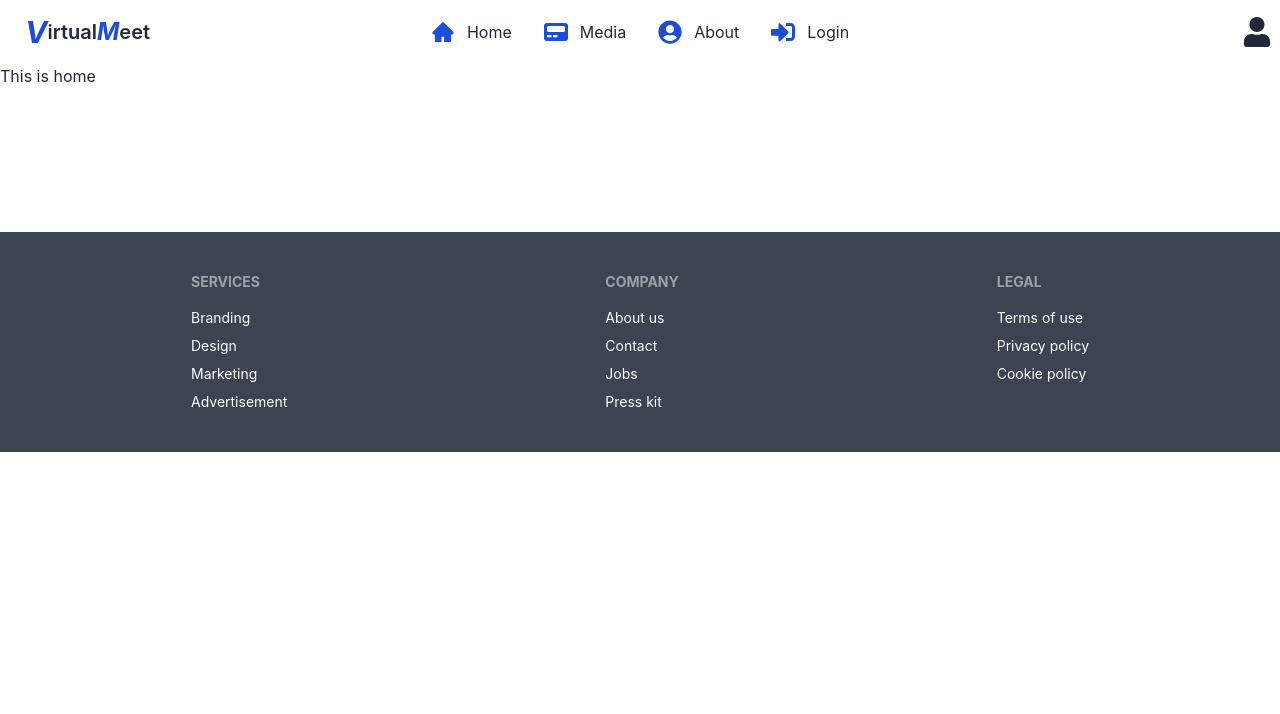
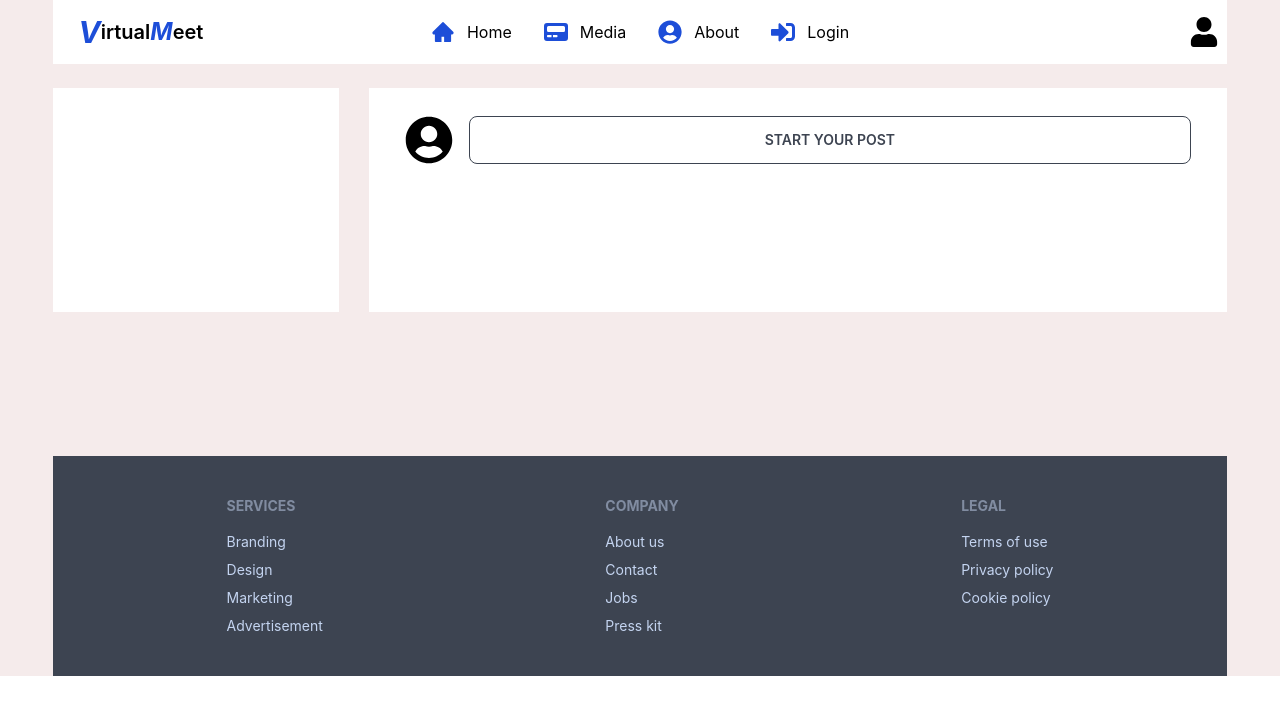
Before and after one commit to Ashrafullislam/virtual-adda, a React (Create React App) app: page / in a window 1280 px wide. Shown: the top 714 px of the page. Built offline with nearby package versions, Linux system fonts and the light colour scheme.

Commit message:
added post modal

```diff
--- a/public/index.html
+++ b/public/index.html
@@ -1,5 +1,5 @@
 <!DOCTYPE html>
-<html lang="en">
+<html lang="en" data-theme="cupcake">
   <head>
     <meta charset="utf-8" />
     <link rel="icon" href="%PUBLIC_URL%/favicon.ico" />
--- a/src/App.css
+++ b/src/App.css
@@ -3,7 +3,7 @@
 }
 .active{
   background-color: rgb(240, 238, 238);
-  color: rgba(0, 0, 0, 0.671);
+  color: rgba(0, 0, 0, 0.801);
 }
 .App-logo {
   height: 40vmin;
--- a/src/App.js
+++ b/src/App.js
@@ -4,7 +4,7 @@ import router from './Routes/Routes/Route';
 
 function App() {
   return (
-    <div className="max-w-[1200] mx-auto">
+    <div className="max-w-[1400px] mx-auto text-black bg-warning">
     <RouterProvider router={router} >
 
     </RouterProvider>
--- /dev/null
+++ b/src/Layout/Main/Main.css
@@ -0,0 +1,11 @@
+.left-side{
+
+}
+.container{
+    display: flex;
+    flex-direction: row;
+    gap: 30px ;
+}
+.input-file{
+
+}
--- a/src/Layout/Main/Main.js
+++ b/src/Layout/Main/Main.js
@@ -2,12 +2,22 @@ import React from 'react';
 import { Outlet } from 'react-router-dom';
 import Footer from '../../Pages/Shared/Footer/Footer';
 import Navbar from '../../Pages/Shared/Navbar/Navbar';
+import  './Main.css';
 
 const Main = () => {
     return (
-        <div >
+        <div className='' >
             <Navbar > </Navbar>
+            <section className=" container w-11/12 mx-auto mt-6"  >
+            <div className='w-1/4 left-side h-56 bg-white'>
+
+            </div>
+
+            <div className='w-3/4 bg-white  '>
             <Outlet > </Outlet>
+
+            </div>
+            </section>
             <Footer > </Footer>
         </div>
     );
--- /dev/null
+++ b/src/Pages/Home/AddPost/AddPost.css
@@ -0,0 +1,48 @@
+
+.wrapper{
+
+    width:100%;
+    height:100%;
+    display:flex;
+    align-items:center;
+    justify-content:start;
+
+}
+    .file-upload{
+
+      height:50px;
+      width:50px;
+      border-radius: 100%;
+      position:relative;
+
+      display:flex;
+      justify-content:center;
+      align-items: center;
+
+      border:4px solid #FFFFFF;
+      overflow:hidden;
+      background-image: linear-gradient(to bottom, #2590EB 50%, #FFFFFF 50%);
+      background-size: 100% 200%;
+      transition: all 1s;
+      color: #FFFFFF;
+      font-size:30px;
+    }
+      input[type='file']{
+
+        height:50px;
+        width:50px;
+        position:absolute;
+        top:0;
+        left:0;
+        opacity:0;
+        cursor:pointer;
+
+      }
+
+      .file-upload:hover{
+
+        background-position: 0 -100%;
+
+        color:#2590EB;
+
+      }
--- /dev/null
+++ b/src/Pages/Home/AddPost/AddPost.js
@@ -0,0 +1,64 @@
+import React from "react";
+import { FaImage, FaUser, FaUserCircle } from "react-icons/fa";
+import './AddPost.css';
+
+const AddPost = () => {
+  return (
+    <section className="w-full bg-white flex gap-4 py-7">
+      {/* user image part */}
+      <div>
+        <FaUserCircle className="text-priamary text-5xl" />
+      </div>
+      {/* input, text part  */}
+      <div className="w-full">
+        <div className="">
+          {/* The button to open modal */}
+          <label htmlFor="addpost"  className=" btn btn-outline btn-neutral outline-neutral bg-white hover:bg-slate-100  w-full hover:text-neutral text-neutral ">
+           Start your post
+          </label>
+
+          {/* Put this part before </body> tag */}
+          <input type="checkbox" id="addpost" className="modal-toggle" />
+          <div className="modal">
+            <div className="modal-box relative">
+              <label
+                htmlFor="addpost"
+                className="btn btn-sm btn-circle absolute right-2 top-2"
+              >
+                ✕
+              </label>
+
+              <h3 className="text-lg font-bold">
+                Create Post
+              </h3>
+              <div>
+                <FaUserCircle className="text-3xl text-neutral" />
+              </div>
+              <p className="py-4">
+               Share your  post what do you want .
+              </p>
+
+            <form>
+              <textarea name="message" className="textarea w-full " placeholder="What  do you want to talk about? "></textarea>
+
+            <div>
+             <div class="wrapper">
+               <div class="file-upload">
+                <input type="file" name="image" />
+                 <FaImage/>
+                  </div>
+                 </div>
+                 <label  > Upload image </label>
+            </div>
+
+
+              </form>
+            </div>
+          </div>
+        </div>
+      </div>
+    </section>
+  );
+};
+
+export default AddPost;
--- a/src/Pages/Home/Home/Home.js
+++ b/src/Pages/Home/Home/Home.js
@@ -1,9 +1,10 @@
 import React from 'react';
+import AddPost from '../AddPost/AddPost';
 
 const Home = () => {
     return (
-        <div>
-            <h2> This is home </h2>
+        <div className='  w-11/12 mx-auto '>
+            <AddPost > </AddPost>
         </div>
     );
 };
--- a/src/Pages/Shared/Footer/Footer.js
+++ b/src/Pages/Shared/Footer/Footer.js
@@ -2,7 +2,7 @@ import React from 'react';
 
 const Footer = () => {
     return (
-        <div className='mt-36'>
+        <div className='mt-36  w-11/12 mx-auto'>
 <footer className="footer p-10 bg-neutral text-neutral-content ">
   <div className='mx-auto'>
     <span className="footer-title">Services</span>
--- a/src/Pages/Shared/Navbar/Navbar.js
+++ b/src/Pages/Shared/Navbar/Navbar.js
@@ -18,7 +18,7 @@ const Navbar = () => {
   </>
     return (
         <div>
-<div className="navbar bg-base-100 ">
+<div className="navbar bg-base-100 w-11/12 mx-auto">
   <div className="navbar-start">
     <div className="dropdown">
       <label tabIndex={0} className="btn btn-ghost lg:hidden">
--- a/tailwind.config.js
+++ b/tailwind.config.js
@@ -1,9 +1,43 @@
 /** @type {import('tailwindcss').Config} */
+
 module.exports = {
-content: [
+  content: [
     "./src/**/*.{js,jsx,ts,tsx}",
-  ],  theme: {
+  ],
+  theme: {
+    container: {
+      center: true,
+    },
     extend: {},
   },
-  plugins: [require("daisyui")],
+  daisyui: {
+    themes: [
+      {
+        cupcake: {
+
+          "primary": "#2772db",
+
+          "secondary": "#070f4e",
+
+          "accent": "#3ab1c8",
+
+          "neutral": "#3D4451",
+
+          "base": "#fffff",
+
+          "info": "#90f6d7",
+
+          "success": "#36D399",
+
+           "warning":"#f5ebeb",
+
+          "error": "#F87272",
+        },
+      },
+    ],
+  },
+  plugins: [
+    require('daisyui'),
+  ],
+  //...
 }
```
